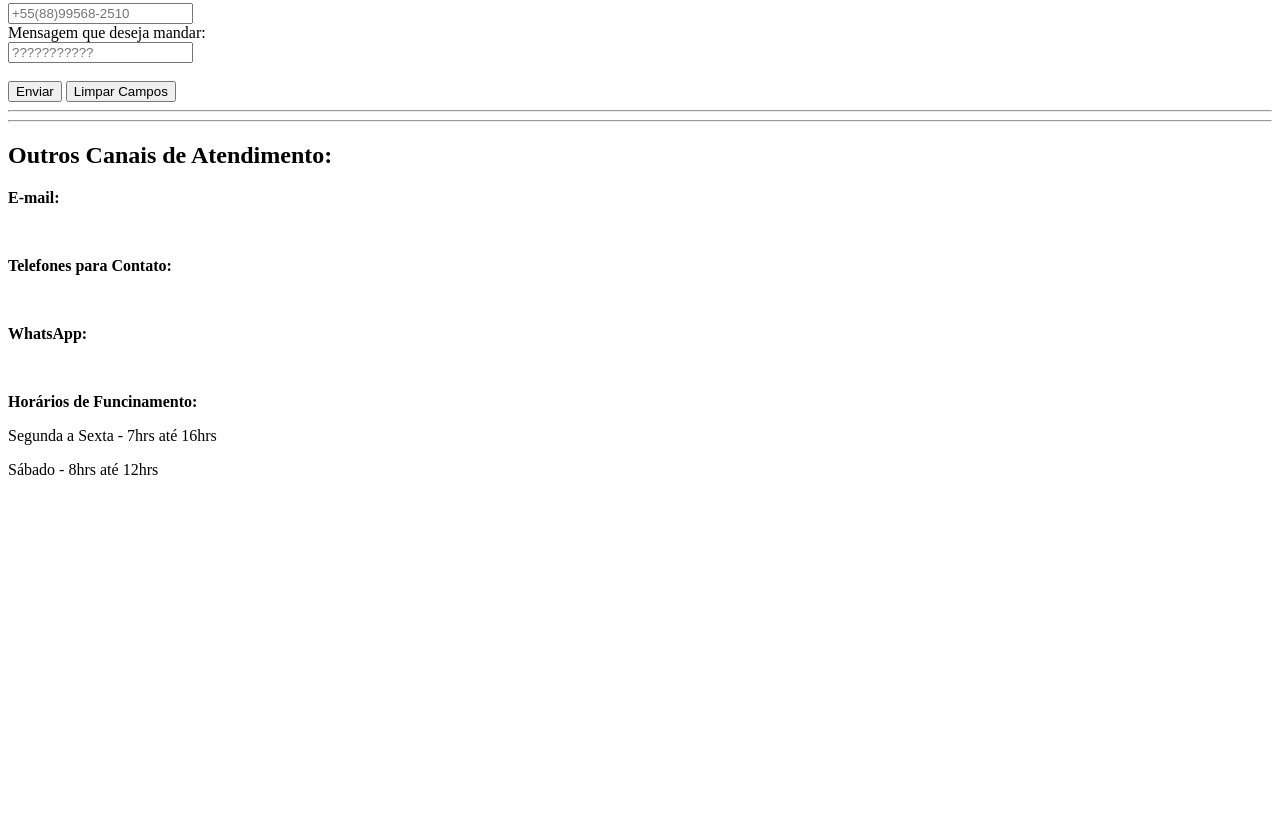
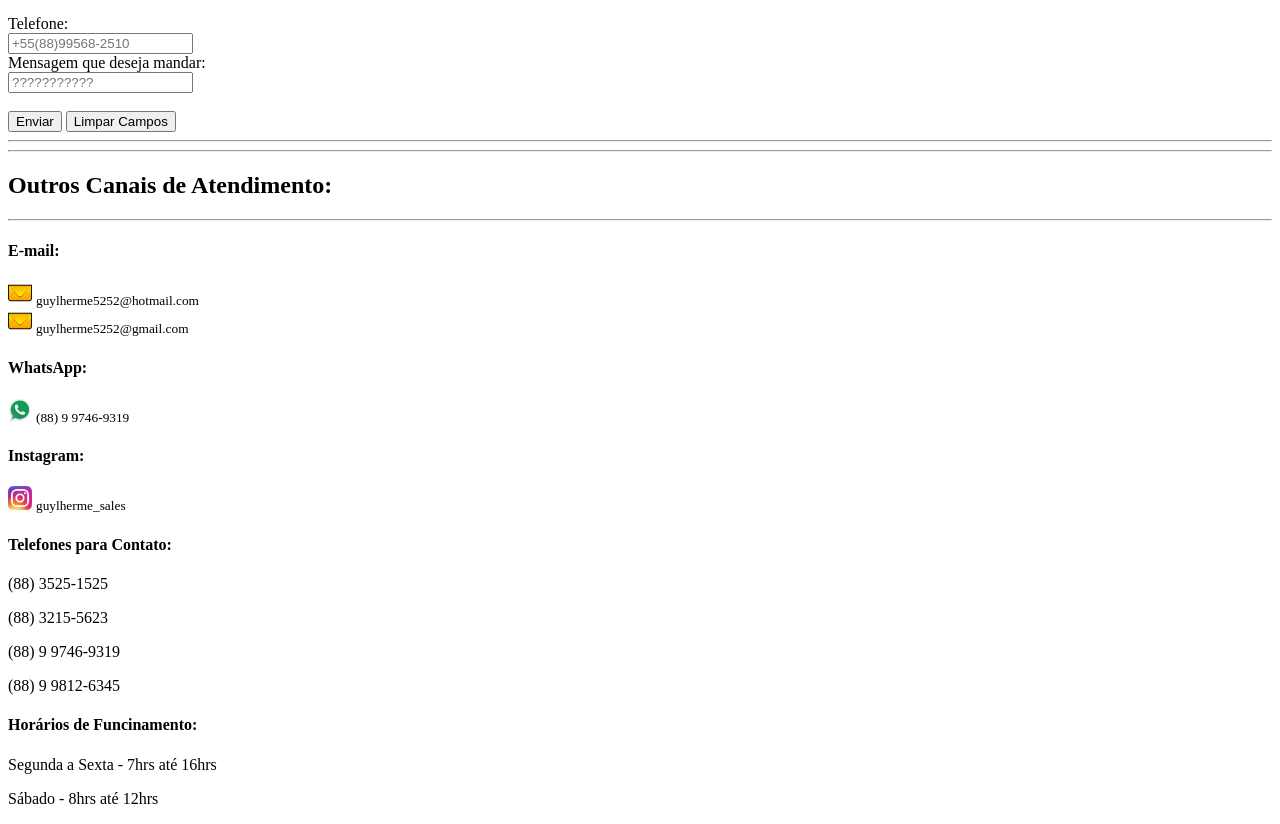
Before and after one commit to guylherme-sales/Contato, a plain HTML site: page index.html in a window 1280 px wide. Shown: the part 576-1400 px from the top of the page. Before the commit the page ends 1071 px from the top, so only its background shows below. Drawn offline with Linux system fonts and the light colour scheme.

Commit message:
iserção de todos os canais de atendimento

```diff
--- a/index.html
+++ b/index.html
@@ -12,9 +12,11 @@
     <body>
         <h1 aling="center" style="font-size: 40px;">ENTRE EM CONTATO CONOSCO</h1>
 
-        <hr>
+        <hr><hr><hr>
 
         <h2 style="font-size: 28px;">Formulário</h2>
+
+        <hr>
 
         <form>
             <label for="nome">Nome:</label><br>
@@ -46,15 +48,41 @@
 
         <h2>Outros Canais de Atendimento:</h2>
 
-        <p><b>E-mail:</b></p><br>
+        <hr>
 
-        <p><b>Telefones para Contato:</b></p><br>
+        <section>
+            <h4>E-mail:</h4>
+            <a href="mailto: guylherme5252@hotmail.com" target="_blank"> <img src="imagens/Email-icon.png" alt="E-mail"></a>
+            <small>guylherme5252@hotmail.com</small><br>
+            <a href="mailto: guylherme5252@gmail.com" target="_blank"> <img src="imagens/Email-icon.png" alt="E-mail"></a>
+            <small>guylherme5252@gmail.com</small>
+        </section>
 
-        <p><b>WhatsApp:</b></p><br>
+        <section>
+            <h4>WhatsApp:</h4>
+            <a href="https://api.whatsapp.com/send?phone=5588997469319&text=Opa%20mano%2C%20tranquilo%3F%3F%3F" target="_blank"> <img src="imagens/WhatsApp-icon.png" alt="WhatsApp"></a>
+            <small>(88) 9 9746-9319</small>
+        </section>
 
-        <p><b>Horários de Funcinamento:</b></p>
-        <p>Segunda a Sexta - 7hrs até 16hrs</p>
-        <p>Sábado - 8hrs até 12hrs</p>
+        <section>
+            <h4>Instagram:</h4>
+            <a href="https://www.instagram.com/guylherme_sales/" target="_blank"> <img src="imagens/1200px-Instagram_icon.png" width="24" height="24" alt="instagram"></a>
+            <small>guylherme_sales</small>
+        </section>
+
+        <section>
+            <h4>Telefones para Contato:</h4>
+            <p>(88) 3525-1525</p>
+            <p>(88) 3215-5623</p>
+            <p>(88) 9 9746-9319</p>
+            <p>(88) 9 9812-6345</p>
+        </section>
+
+        <section>
+            <h4>Horários de Funcinamento:</h4>
+            <p>Segunda a Sexta - 7hrs até 16hrs</p>
+            <p>Sábado - 8hrs até 12hrs</p>
+        </section>
 
     </body>
 </html>
```
Also changed, not shown: imagens/1200px-Instagram_icon.png (added).
